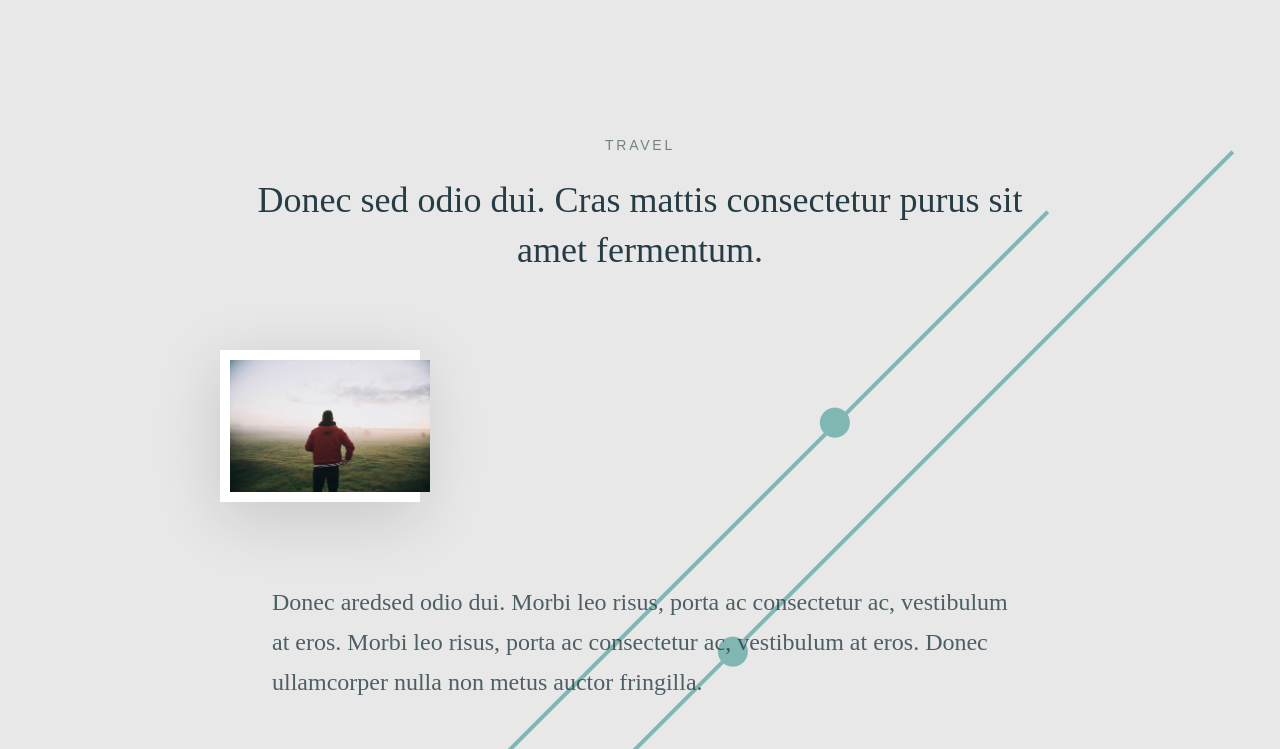
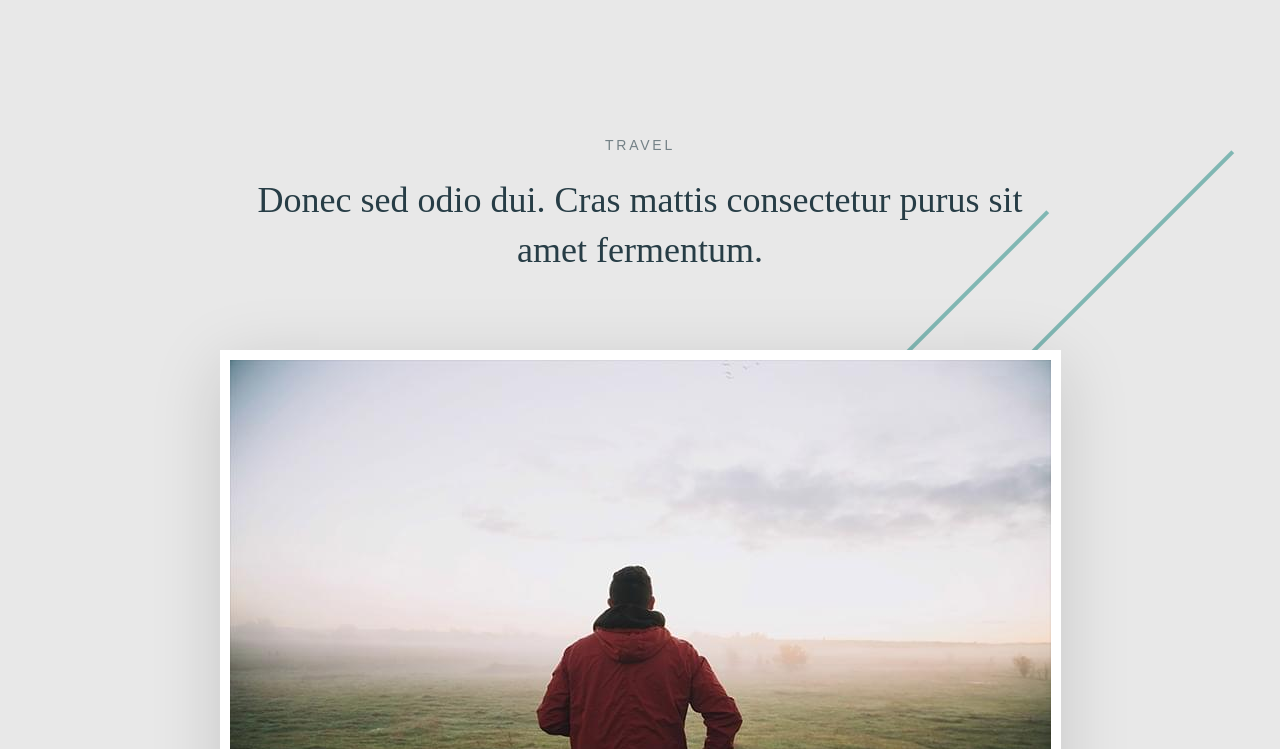
Before and after one commit to wildchk/hot, a plain HTML site: page index.html in a window 1280 px wide. Shown: the top 749 px of the page. Drawn offline with Linux system fonts and the light colour scheme.

Commit message:
Update style.css

```diff
--- a/css/style.css
+++ b/css/style.css
@@ -71,13 +71,12 @@ body {
 
 
 .img {
-    max-width: 200px;
     padding: 10px;
     background-color: white;
     box-shadow: 0px 15px 65px 0px rgba(15,15,16,0.15);
 }
 .img img{
-    width: 200px;
+    height: 541px;
 }
 .information {
     max-width: 736px;
```
